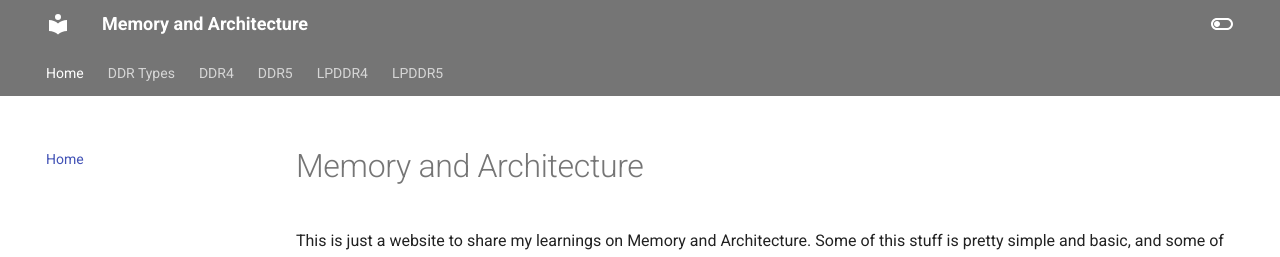
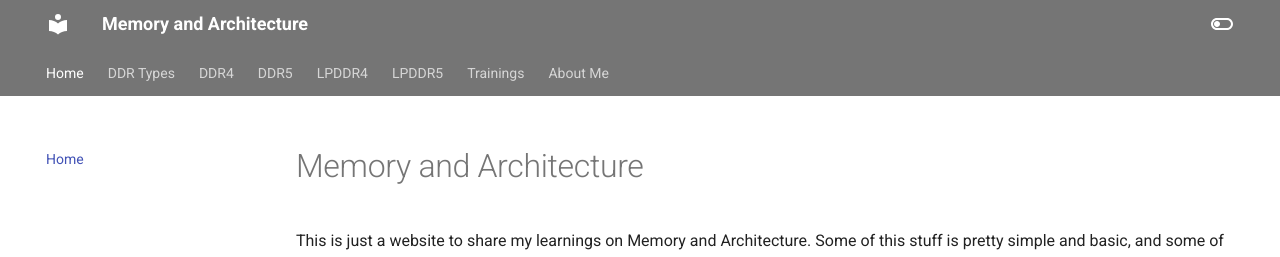
Before and after one commit to shingaridavesh/memoryandarchitecture, an MkDocs documentation site: the page built from docs/index.md, in a window 1280 px wide. Shown: the top 257 px of the page. Built offline with MkDocs 1.6.1 and Material for MkDocs 9.7.7, drawn with Linux system fonts in a browser that asks for light colours.

Commit message:
Update mkdocs.yml

```diff
--- a/mkdocs.yml
+++ b/mkdocs.yml
@@ -95,3 +95,7 @@ nav:
     - LPDDR4/index.md
   - LPDDR5:
     - LPDDR5/index.md
+  - Trainings:
+    - Trainings/index.md
+  - About Me:
+    - About Me.md
```
